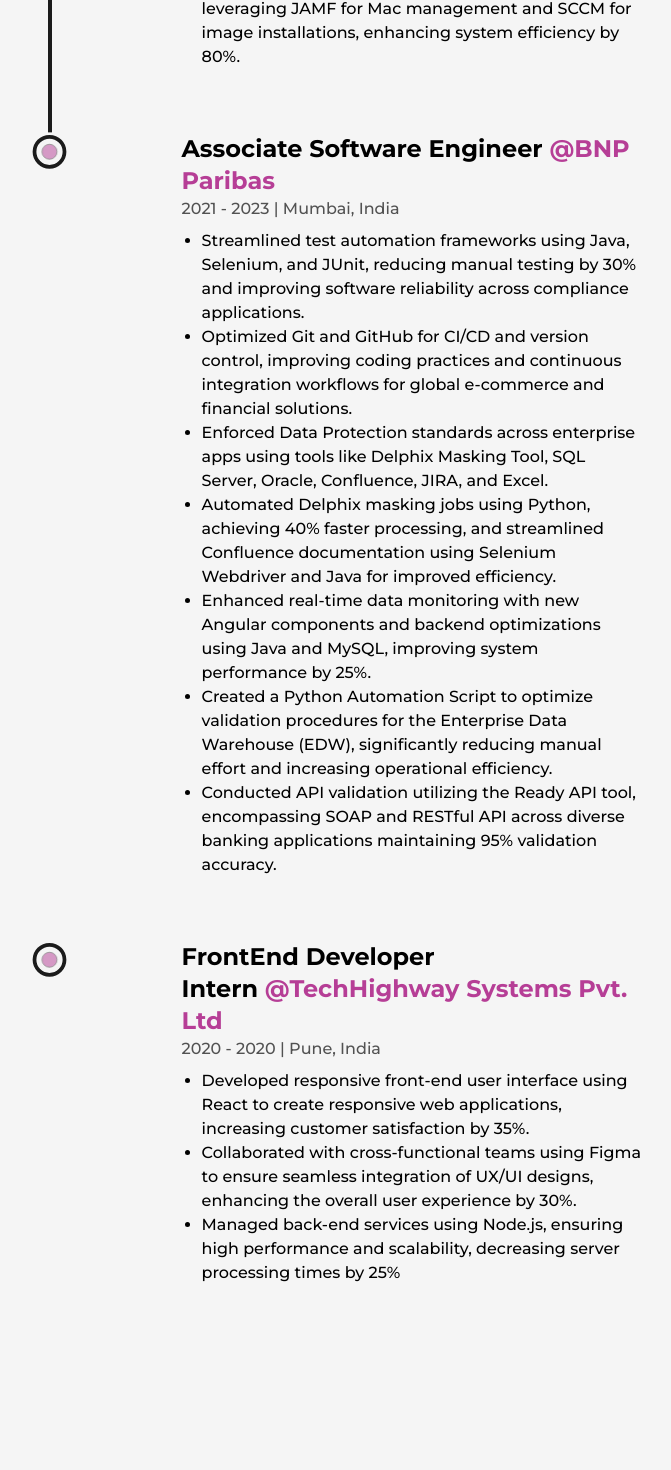
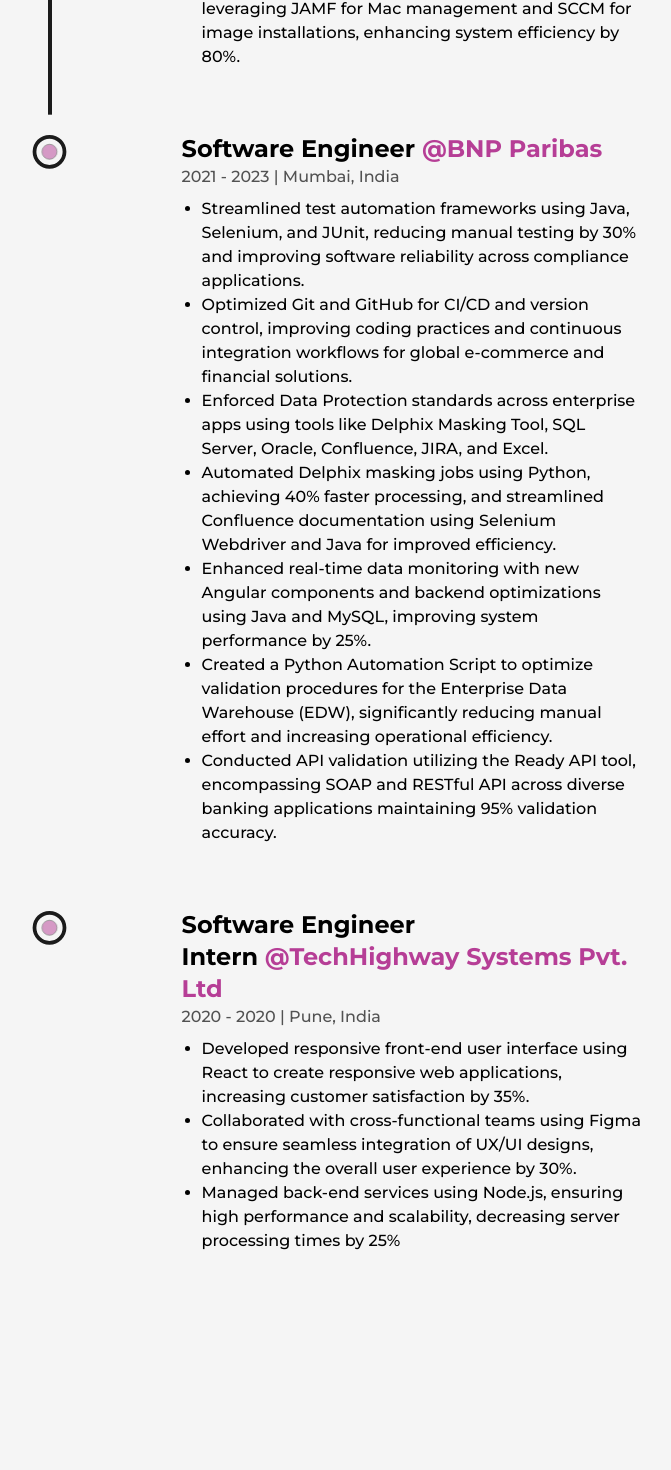
Before and after one commit to SumitRodrigues/Personal-Portfolio, a Next.js app: page /about in a window 1280 px wide. Shown: the part 3951-5421 px from the top of the page, without its empty margins (244-915 px from the left). Built offline with nearby package versions, Linux system fonts and the light colour scheme.

Commit message:
updated experience

```diff
--- a/src/components/Experience.js
+++ b/src/components/Experience.js
@@ -78,7 +78,7 @@ const Experience = () => {
                         ]}
                     />
                     <Details
-                        position="Associate Software Engineer"
+                        position="Software Engineer"
                         company="BNP Paribas"
                         companyLink="https://www.bnpparibas.co.in/en/?contact=bnp-paribas-india-solutions-private-limited"
                         time="2021 - 2023"
@@ -94,7 +94,7 @@ const Experience = () => {
                         ]}
                     />
                     <Details
-                        position="FrontEnd Developer Intern"
+                        position="Software Engineer Intern"
                         company="TechHighway Systems Pvt. Ltd"
                         companyLink="https://www.techhighway.ca/"
                         time="2020 - 2020"
```
